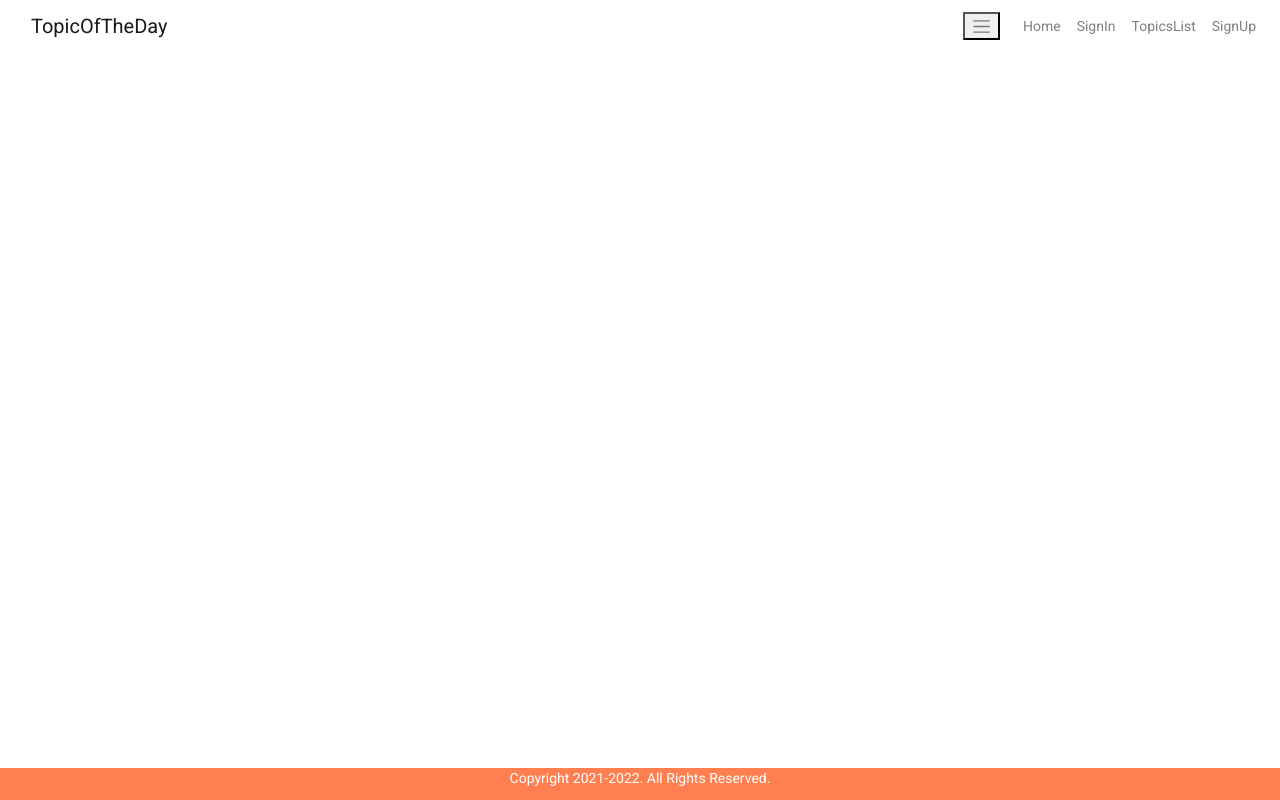
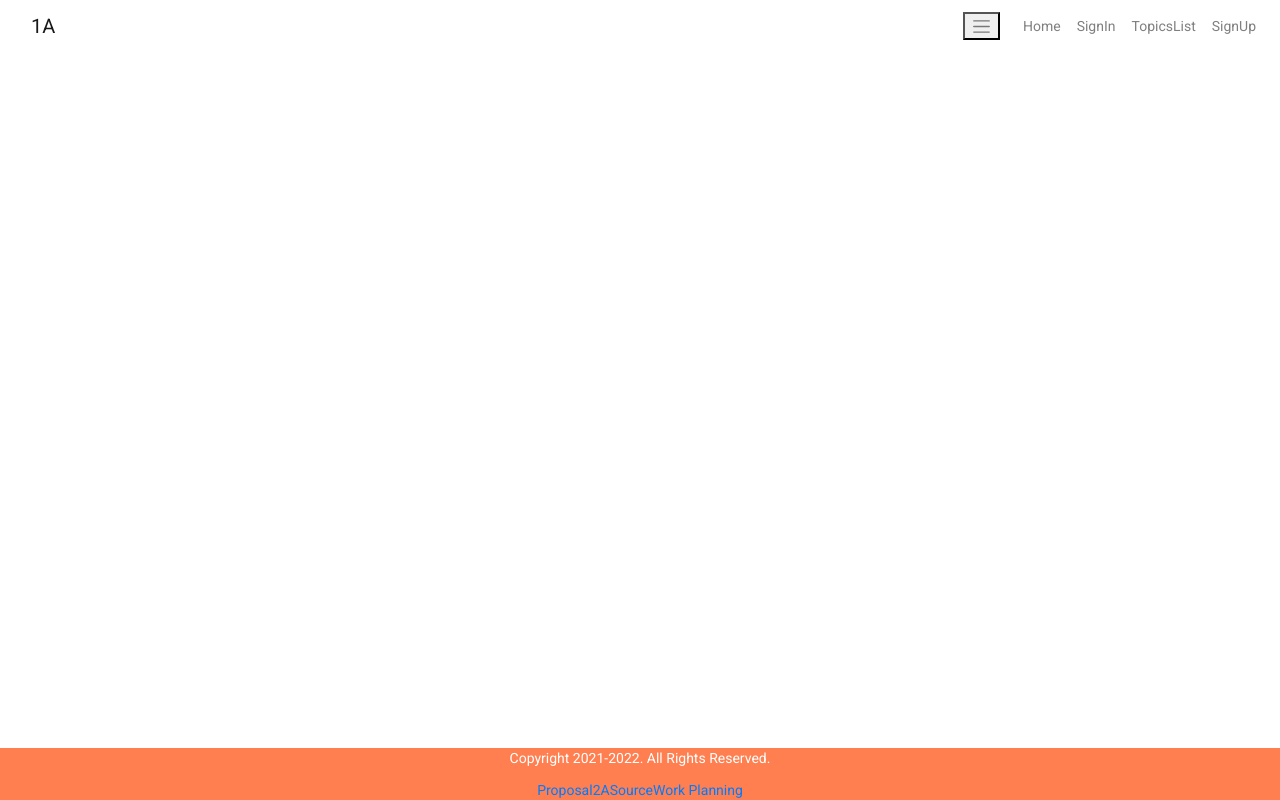
Before and after one commit to Sanjay-13/AngularFrontEnd, an Angular app: page / in a window 1280 px wide. Built offline with nearby package versions, Linux system fonts and the light colour scheme.

Commit message:
Added header title

```diff
--- a/src/app/home/footer/footer.component.html
+++ b/src/app/home/footer/footer.component.html
@@ -1,3 +1,6 @@
 <div class="footer">
     <p>Copyright 2021-2022. All Rights Reserved.</p>
+    <a href = "https://github.com/Sanjay-13/Topic-of-the-Day-2A">Proposal2A</a>
+    <a href = "https://github.com/Sanjay-13/AngularFrontEnd">Source</a>
+    <a href= "https://github.com/Sanjay-13/Topic-of-the-Day-2A/projects">Work Planning</a>
   </div>
--- a/src/app/home/header/header.component.html
+++ b/src/app/home/header/header.component.html
@@ -1,6 +1,6 @@
 <nav class="navbar navbar-expand-lg navbar-light">
     <div class="container-fluid">
-            <a class="navbar-brand" routerLink="/">TopicOfTheDay</a>
+            <a class="navbar-brand" routerLink="/">1A</a>
             <button type="button" className="navbar-toggler" data-bs-toggle="collapse" data-bs-target="#navbarCollapse" aria-controls="navbarSupportedContent" aria-expanded="false" aria-label="Toggle navigation">
                 <span class="navbar-toggler-icon"></span>
             </button>
```
